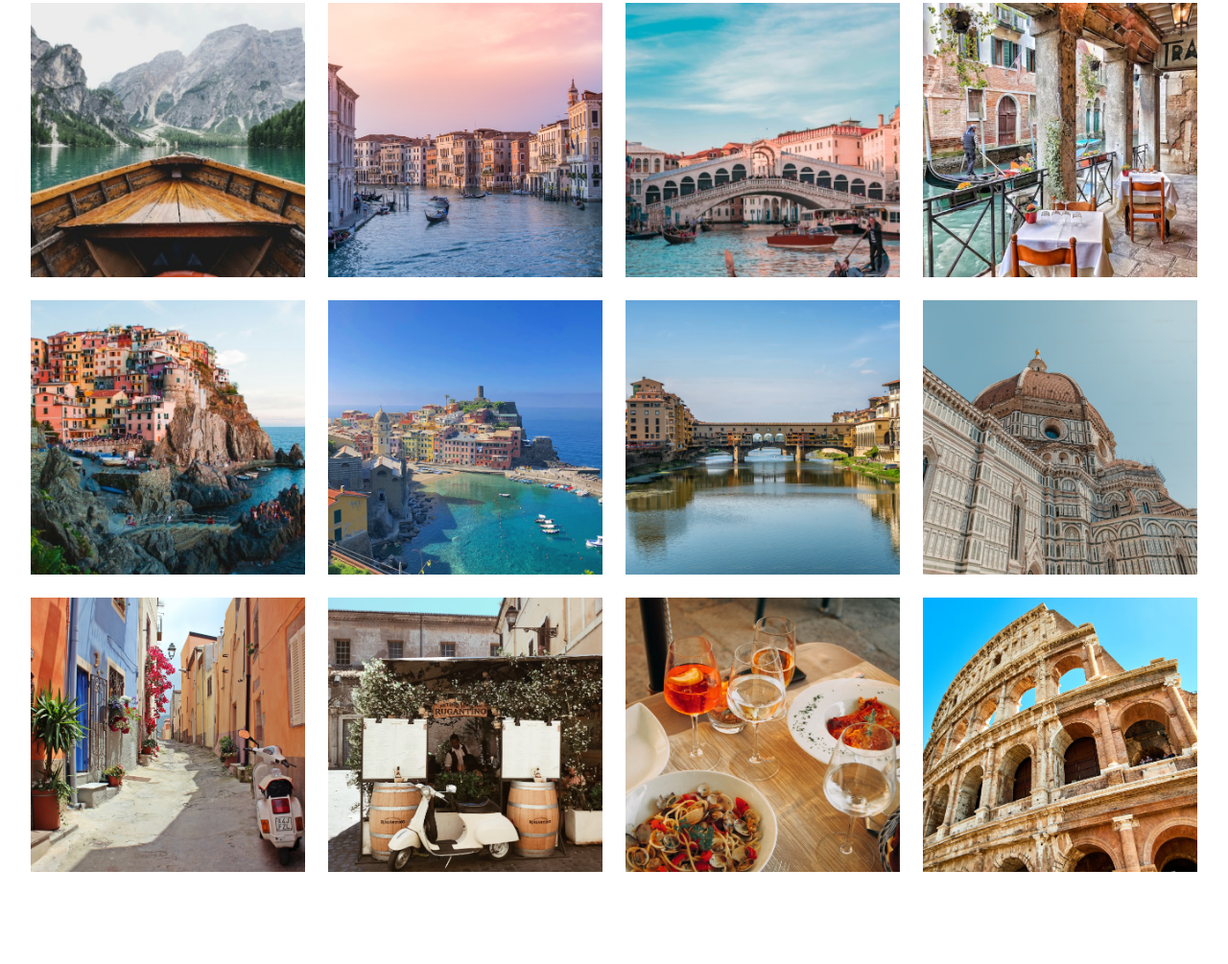
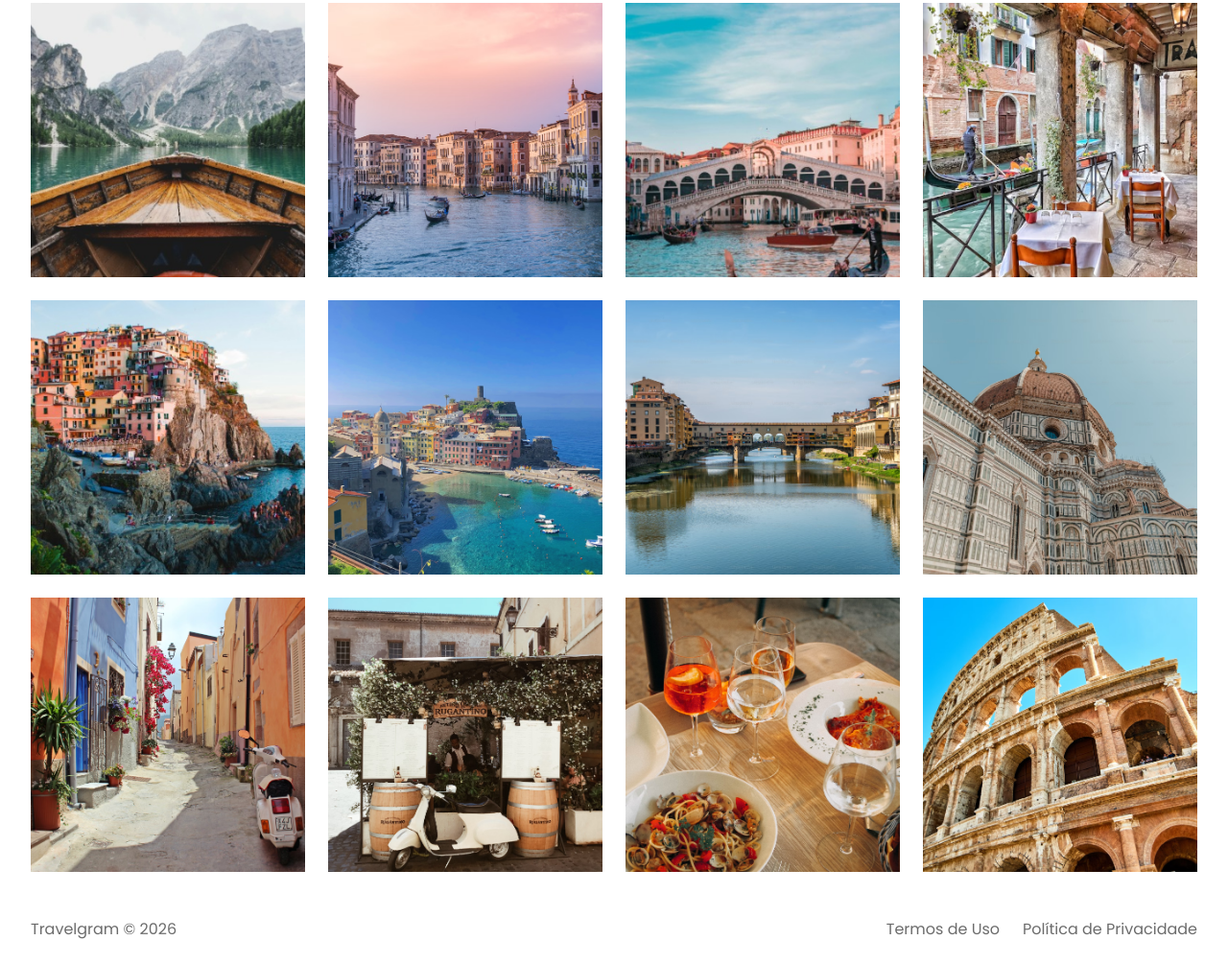
Before and after one commit to Jose-h-neto/projeto-travelgram, a plain HTML site: page index.html in a window 1280 px wide. Shown: the part 357-1362 px from the top of the page at 96% size. Before the commit the page ends 1290 px from the top, so only its background shows below. Drawn offline with Linux system fonts and the light colour scheme.

Commit message:
footer created

```diff
--- a/index.html
+++ b/index.html
@@ -89,6 +89,18 @@
         <img src="assets/images/Image 11.png" alt="...">
         <img src="assets/images/Image 12.png" alt="...">
     </main>
+
+    <footer class="container">
+        <span>
+            Travelgram &copy; 2026
+        </span>
+        <span>
+            Termos de Uso
+        </span>
+        <span>
+            Política de Privacidade
+        </span>
+    </footer>
 </body>
 
 </html>
--- /dev/null
+++ b/styles/footer.css
@@ -0,0 +1,9 @@
+footer {
+    display: flex;
+    gap: 24px;
+    padding-block: 24px;
+}
+
+footer span:nth-child(1) {
+    margin-right: auto;
+}
--- a/styles/index.css
+++ b/styles/index.css
@@ -2,3 +2,4 @@
 @import url(nav.css);
 @import url(header.css);
 @import url(main.css);
+@import url(footer.css);
```
